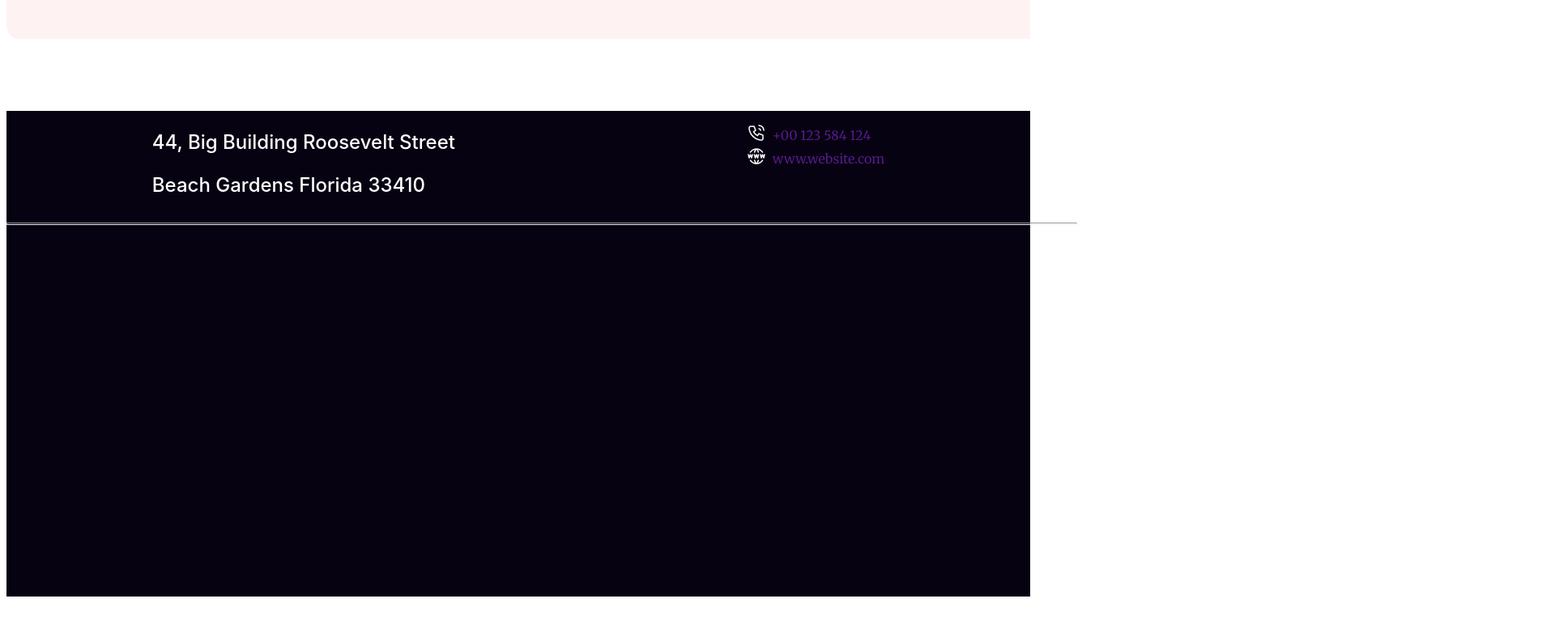
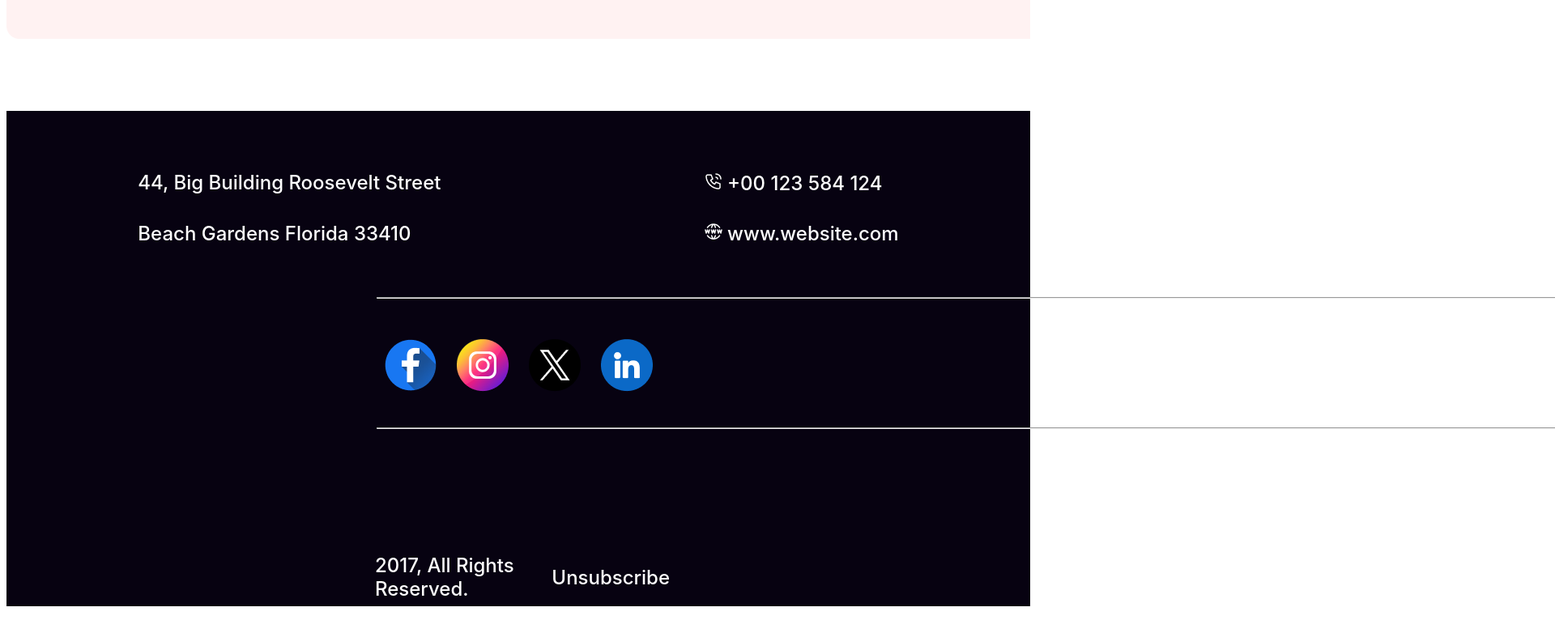
Before and after one commit to AsfirNoor/Assingnment-Project, a plain HTML site: page index.html in a window 1280 px wide. Shown: the part 6680-7446 px from the top of the page at 81% size, 1920 px wide, since content can reach past the window. Before the commit the page ends 7425 px from the top, so only its background shows below. Drawn offline with Linux system fonts and the light colour scheme.

Commit message:
footer update

```diff
--- a/assets/style.css
+++ b/assets/style.css
@@ -545,21 +545,17 @@
 .main_footer {
     background: #070211;
     width: 100%;
-    height: 600px;
+    height: 562px;
+    padding-top: 50px;
+    padding-left: 0px;
 }
 
 .top_content {
     display: flex;
     justify-content: space-around;
+    align-items: center;
 }
 
-.social_info a {
-    text-decoration: none;
-}
-
-.social_info {
-    margin-top: 15px;
-}
 
 .building_roosevelt {
     color: #FFF;
@@ -567,6 +563,7 @@
     font-size: 24px;
     font-style: normal;
     font-weight: 500;
+    margin-bottom: 0px;
 }
 
 .beach_gardens {
@@ -575,32 +572,79 @@
     font-size: 24px;
     font-style: normal;
     font-weight: 500;
-}
-
-.social_info {
-    display: flex;
-    flex-direction: column;
-}
-
-.tel_icon {
-    display: flex;
-    align-items: center;
-    gap: 8px;
-    color: #FFF;
-}
-
-.web_icon {
-    display: flex;
-    align-items: center;
-    gap: 8px;
-    color: #FFF;
+    margin-top: 34px;
 }
 
 .telephone {
-    color: #FFF;
+    display: flex;
+    gap: 5px;
+    align-items: center;
+    margin-bottom: 0px;
 }
 
-.hr {
-    width: 1320px;
-    height: 1px;
+.website {
+    display: flex;
+    gap: 5px;
+    align-items: center;
+    margin-top: -15px;
 }
+
+.web_site,
+.number {
+    color: #FFF;
+    font-family: Inter;
+    font-size: 24px;
+    font-style: normal;
+    font-weight: 500;
+}
+
+.hr_one {
+    width: 1510px;
+    background: rgba(255, 255, 255, 0.15);
+    margin-top: 40px;
+    margin-left: 457px;
+}
+
+
+.social_icon {
+    display: flex;
+    justify-content: center;
+    align-items: center;
+    margin-top: 50px;
+    gap: 25px;
+}
+
+.hr_two {
+    width: 1510px;
+    background: rgba(255, 255, 255, 0.15);
+    margin-top: 40px;
+    margin-left: 457px;
+}
+
+
+.footer_reserved {
+    display: flex;
+    justify-content: space-between;
+    align-items: center;
+    margin-top: 130px;
+    margin-left: 455px;
+    margin-right: 445px;
+}
+
+.all_reserved {
+    color: #FFF;
+    font-family: Inter;
+    font-size: 24px;
+    font-style: normal;
+    font-weight: 500;
+    line-height: normal;
+}
+
+.unsubscribe{
+    color: #FFF;
+    font-family: Inter;
+    font-size: 24px;
+    font-style: normal;
+    font-weight: 500;
+    line-height: normal;
+}
--- a/index.html
+++ b/index.html
@@ -187,19 +187,57 @@
     <footer class="main_footer">
         <div class="top_content">
             <div>
-                <p class="building_roosevelt">44, Big Building Roosevelt Street</p>
+                <div>
+                    <p class="building_roosevelt">44, Big Building Roosevelt Street</p>
+                </div>
+              <div>
                 <p class="beach_gardens">Beach Gardens Florida 33410</p>
+              </div>
             </div>
             <div class="social_info">
-                <div class="tel_icon">
-                    <span><img src="img/Call.png" alt=""></span><span class="telephone"><a href="">+00 123 584 124</a></span>
+                <div class="telephone">
+                    <div>
+                        <p><img src="img/Call.png" alt=""></p>
+                    </div>
+                    <div>
+                        <p class="number">+00 123 584 124</p>
+                    </div>
                 </div>
-                <div class="web_icon">
-                    <span><img src="img/Website.png" alt=""></span><span class="telephone"><a href="">www.website.com</a></span>
+                <div class="website">
+                    <div>
+                        <img src="img/Website.png" alt="">
+                    </div>
+                    <div>
+                        <p class="web_site">www.website.com</p>
+                    </div>
                 </div>
             </div>
         </div>
-        <hr class="hr">
+        <hr class="hr_one">
+        <div class="social_icon">
+            <div>
+                <img src="img/Facebook.png" alt="">
+            </div>
+            <div>
+                <img src="img/Instagram.png" alt="">
+            </div>
+            <div>
+                <img src="img/Twitter.png" alt="">
+            </div>
+            <div>
+                <img src="img/Linkedin.png" alt="">
+            </div>
+        </div>
+        <hr class="hr_two">
+
+        <div class="footer_reserved">
+            <div>
+                <p class="all_reserved">2017, All Rights Reserved.</p>
+            </div>
+            <div>
+                <p class="unsubscribe">Unsubscribe</p>
+            </div>
+        </div>
     </footer>
 </body>
 
```
